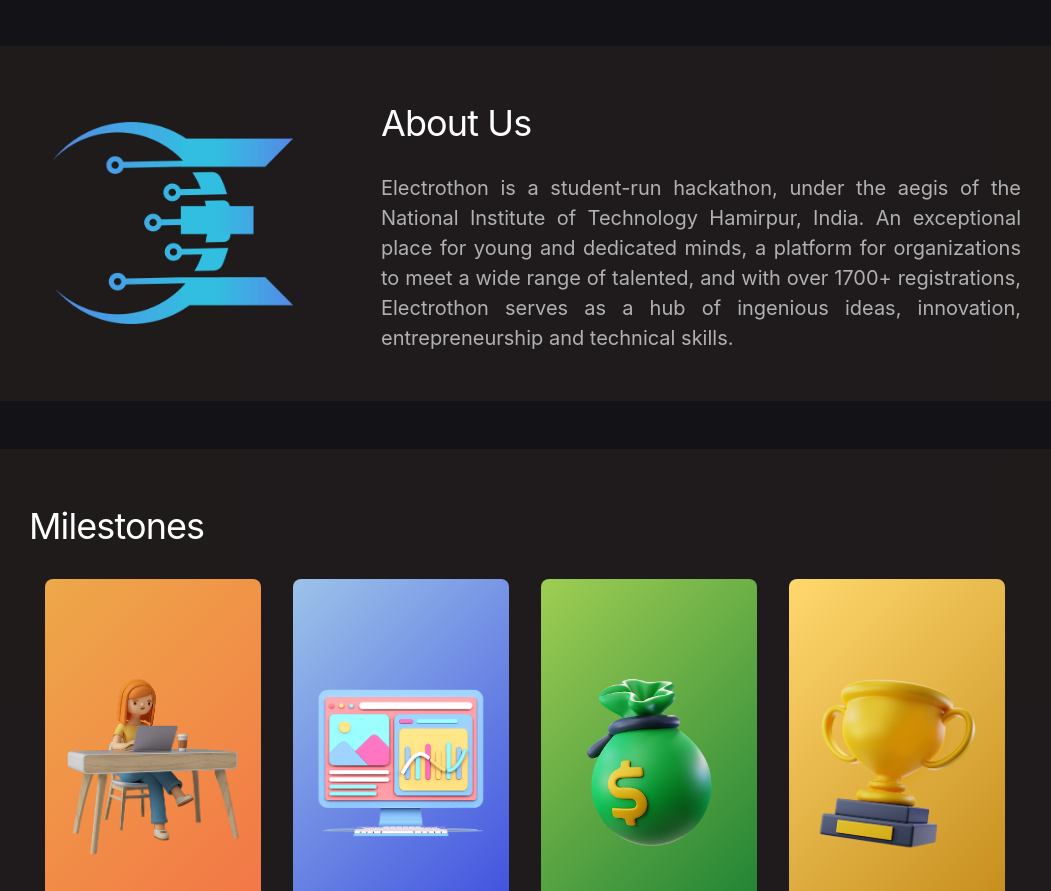
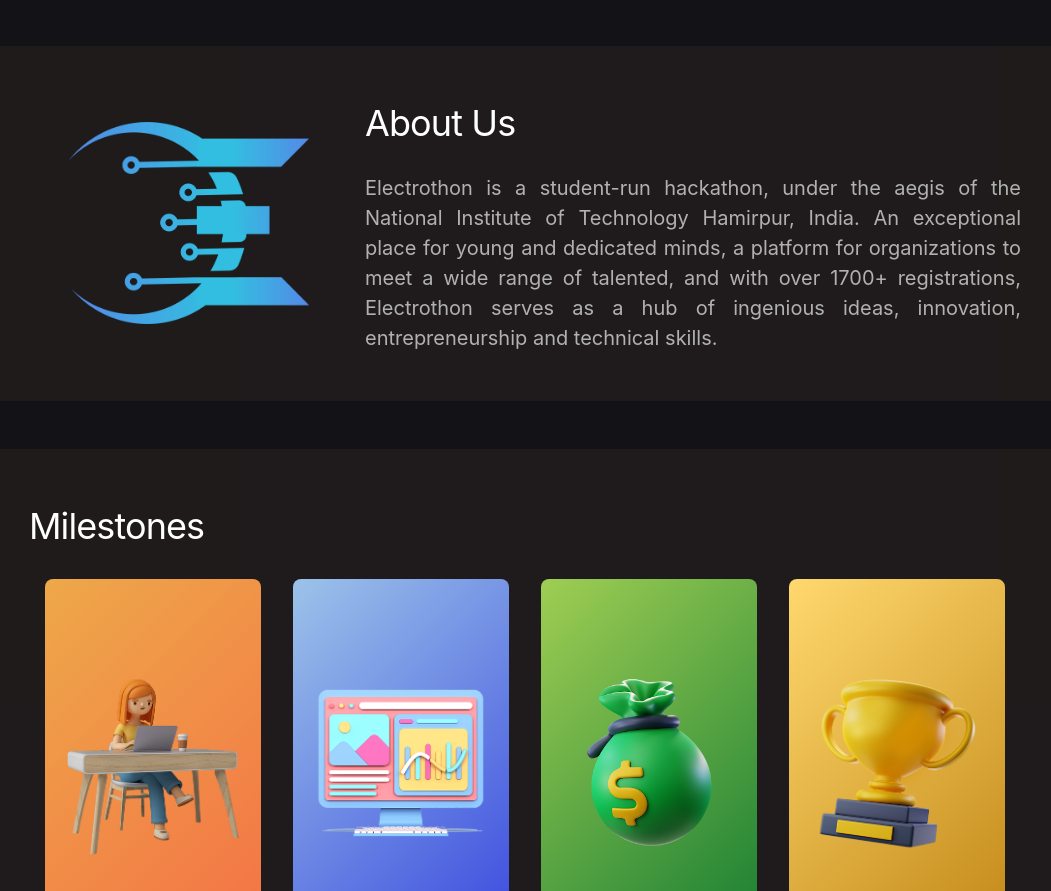
Before and after one commit to spec-nith/Electrothon, a React (Create React App) app: page / in a window 1280 px wide. Shown: the part 6770-7661 px from the top of the page, without its empty margins (115-1166 px from the left). Built offline with nearby package versions, Linux system fonts and the light colour scheme.

Commit message:
Updated milestone

```diff
--- a/src/components/About/About.js
+++ b/src/components/About/About.js
@@ -10,7 +10,7 @@ export default function About() {
       data-aos-duration="1000"
       data-aos-easing="ease-in-out-cubic"
     >
-      <div className="grid sm:grid-cols-1 md:grid-cols-3 gap-16">
+      <div className="grid sm:grid-cols-1 md:grid-cols-3  gap-4">
         <div
           className="hidden md:flex justify-center items-center"
           data-aos="fade-right"
```
